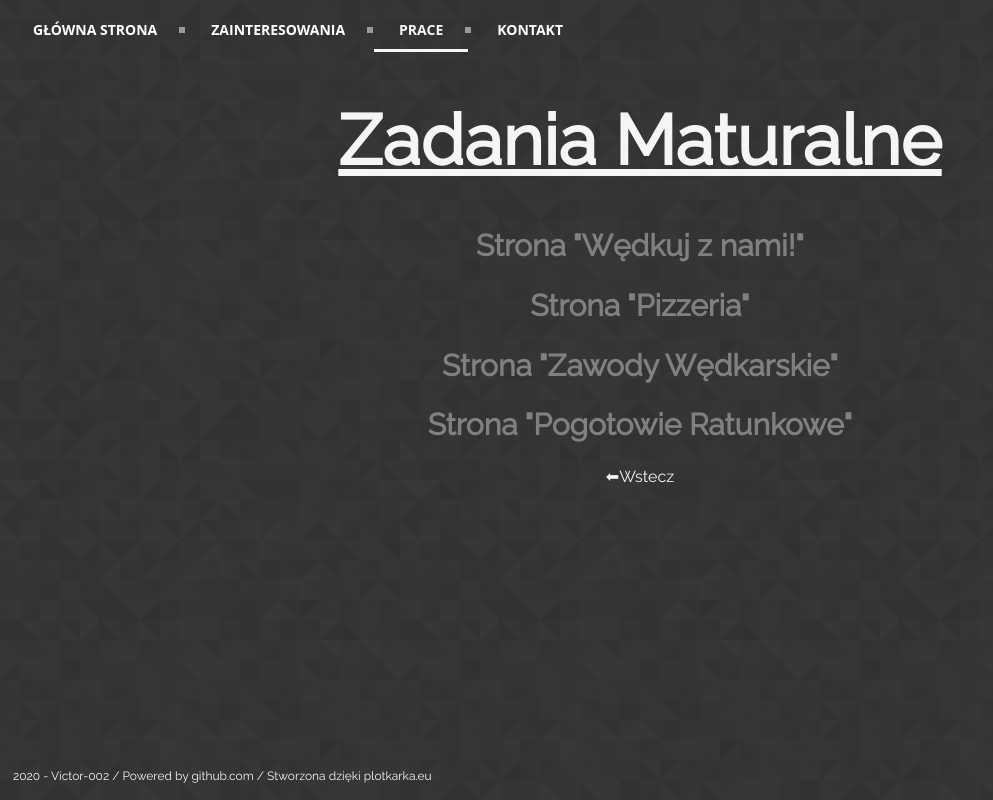
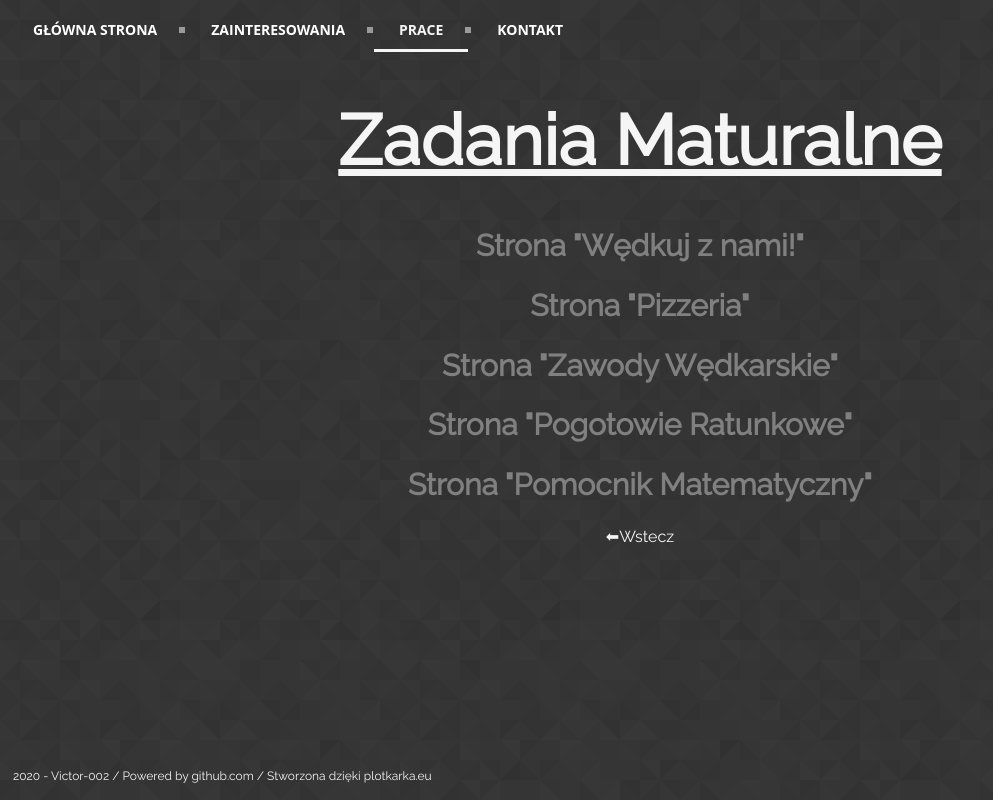
Before and after one commit to Victor-002/Victor-002.github.io, a plain HTML site: page html/prace/zadmatural.html in a window 1280 px wide. Shown: the whole page, without its empty margins (0-993 px from the left). Drawn offline with Linux system fonts and the light colour scheme.

Commit message:
Update zadmatural.html

```diff
--- a/html/prace/zadmatural.html
+++ b/html/prace/zadmatural.html
@@ -27,6 +27,7 @@
             <h2><a href="../../Prace/Zadania_maturalne/pizzeria/pizzeria.html" target="_blank">Strona "Pizzeria"</a></h2>
             <h2><a href="../../Prace/Zadania_maturalne/Zawody_wedkarskie/zawody.html" target="_blank">Strona "Zawody Wędkarskie"</a></h2>
             <h2><a href="../../Prace/Zadania_maturalne/Pogotowie_ratunkowe/pogotowie.html" target="_blank">Strona "Pogotowie Ratunkowe"</a></h2>
+            <h2><a href="../../Prace/Zadania_maturalne/Pomocnik_Matematyczny/Dzialania.html" target="_blank">Strona "Pomocnik Matematyczny"</a></h2>
         </div>
         <p id="about"><a href="../prace.html">⬅Wstecz</a></p>
         <div class="bottom"><p class="bottomtext">2020 - Victor-002 / Powered by <a href="https://github.com/">github.com</a> / Stworzona dzięki <a href="http://plotkarka.eu/">plotkarka.eu</a></p></div>
```
